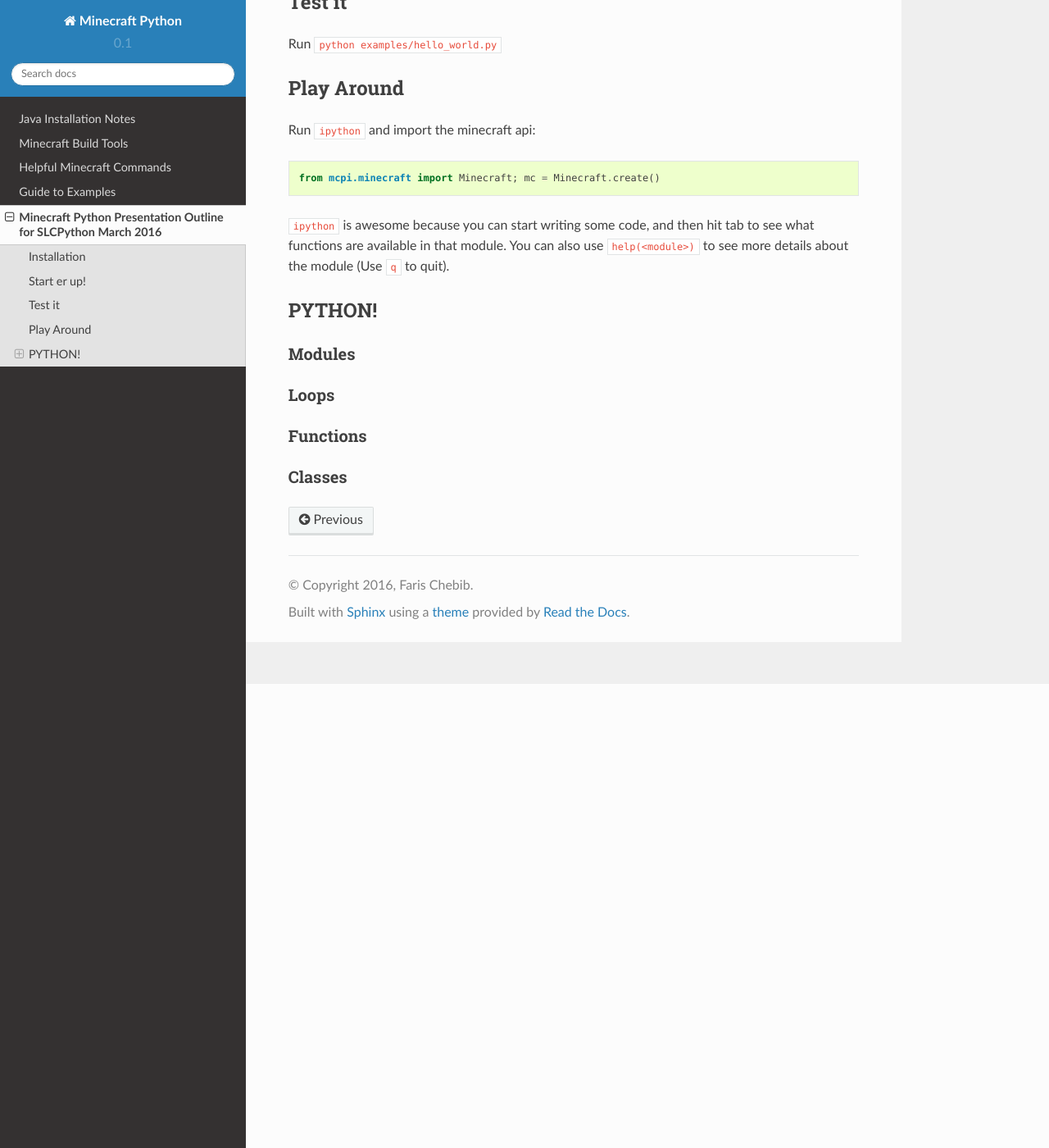
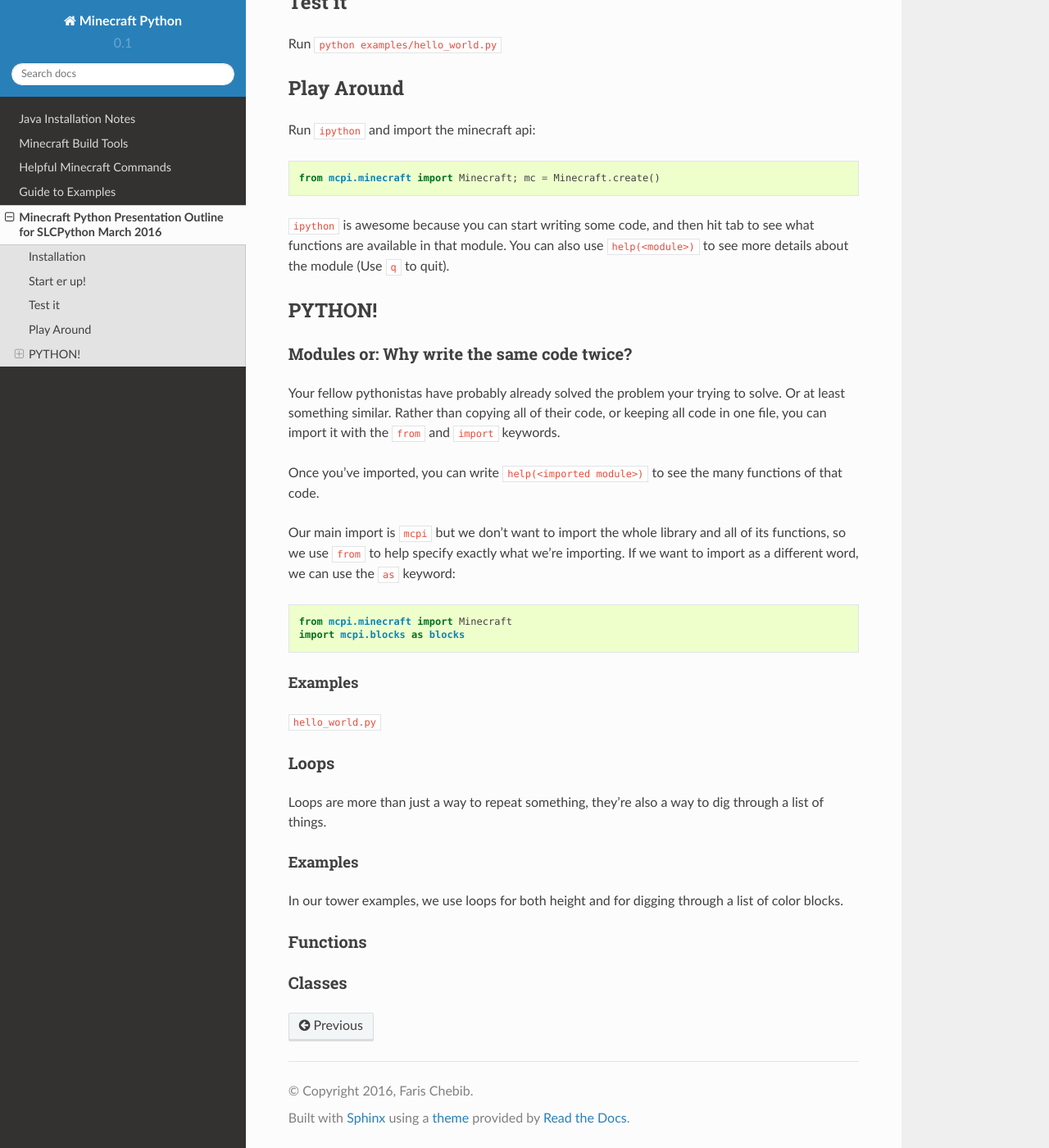
Before and after one commit to octaflop/mcpy, a Sphinx documentation site: the page built from docs/presentation_outline.rst, in a window 1280 px wide and 1400 px high, scrolled down 566 px. Shown: the whole window at 82% size. Built offline with Sphinx 7.4.7 and the Read the Docs theme 2.0.0, drawn with Linux system fonts in a browser that asks for light colours.

```diff
--- a/docs/presentation_outline.rst
+++ b/docs/presentation_outline.rst
@@ -38,12 +38,36 @@
 PYTHON!
 -------
 
-Modules
-+++++++
+Modules or: Why write the same code twice?
+++++++++++++++++++++++++++++++++++++++++++
+
+Your fellow pythonistas have probably already solved the problem your trying to solve. Or at least something similar.
+Rather than copying all of their code, or keeping all code in one file, you can import it with the ``from`` and ``import`` keywords.
+
+Once you've imported, you can write ``help(<imported module>)`` to see the many functions of that code.
+
+Our main import is ``mcpi`` but we don't want to import the whole library and all of its functions, so we use ``from`` to help specify exactly what we're importing. If we want to import as a different word, we can use the ``as`` keyword:
+
+.. code-block:: python
+
+    from mcpi.minecraft import Minecraft
+    import mcpi.blocks as blocks
+
+Examples
+********
+
+``hello_world.py``
 
 
 Loops
 +++++
+
+Loops are more than just a way to repeat something, they're also a way to dig through a list of things.
+
+Examples
+********
+
+In our tower examples, we use loops for both height and for digging through a list of color blocks.
 
 
 Functions
```
Also changed, not shown: 1 other file.
